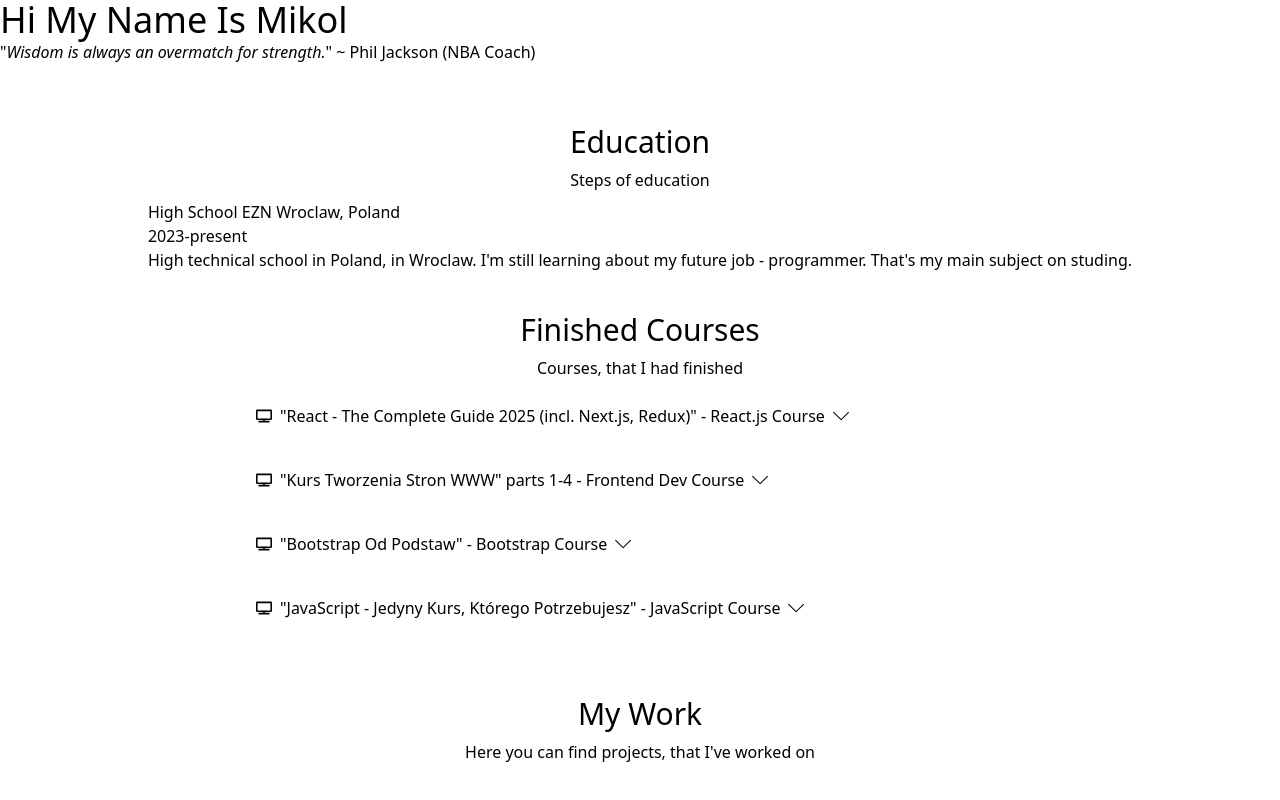
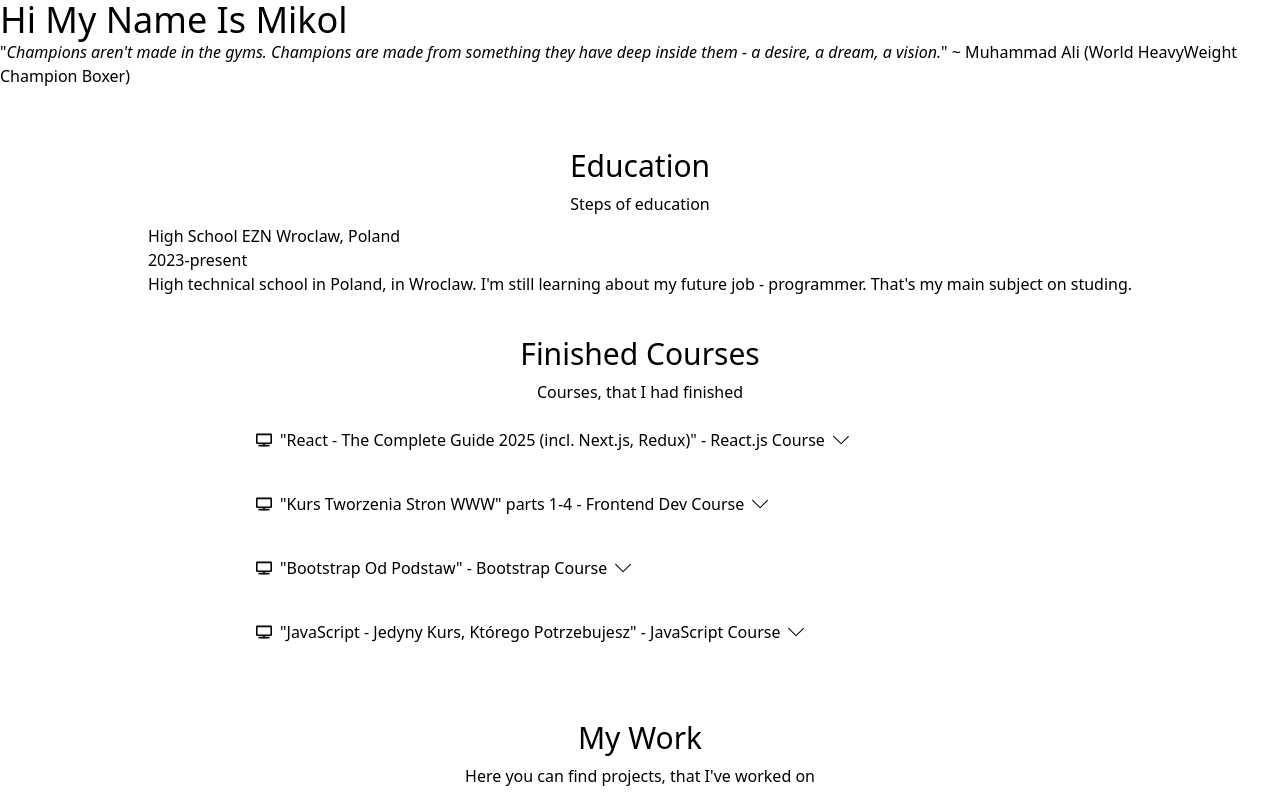
Before and after one commit to mSajewiczz/portfolio, a React (Vite) app: page / in a window 1280 px wide. Shown: the top 800 px of the page. Built offline with nearby package versions, Linux system fonts and the light colour scheme.

Commit message:
Modified few components & added context

```diff
--- a/src/App.tsx
+++ b/src/App.tsx
@@ -1,20 +1,59 @@
-import Header from "./Components/Header/Header"
-import MyWork from "./Components/MyWork/MyWork"
-import MySkills from "./Components/MySkills/MySkills"
-import MyHistory from "./Components/MyHistory/MyHistory"
+import Header from "./Components/Header/Header";
+import MyWork from "./Components/MyWork/MyWork";
+import MySkills from "./Components/MySkills/MySkills";
+import MyHistory from "./Components/MyHistory/MyHistory";
+import React, { useContext, useEffect, useState } from "react";
+import { AuthorContext } from "./Components/Context/AuthorContext";
+import { QuoteContext } from "./Components/Context/QuoteContext";
 
-function App() {
+const quotesArray = [
+	{
+		quote: `The best motivation always comes from within.`,
+		author: `~ Michael Johnson (Gold Medal Sprinter)`,
+	},
+	{
+		quote: `Champions aren't made in the gyms. Champions are made from something they have deep inside them - a desire, a dream, a vision.`,
+		author: `~ Muhammad Ali (World HeavyWeight Champion Boxer)`,
+	},
+	{
+		quote: `Wisdom is always an overmatch for strength.`,
+		author: `~ Phil Jackson (NBA Coach)`,
+	},
+	{
+		quote: `Money was never a big motivation for me, except as a way to keep score. The real excitement is playing the game.`,
+		author: `~ Donald Trump (Business Leader)`,
+	},
+];
 
 
-  return (
-    <>
-    <Header/>
-    <MyHistory />
-    <MyWork/>
-    <MySkills />
+function App( ) {
 
-    </>
-  )
+const [quote, setQuote] = useState();
+const [author, setAuthor] = useState();
+
+function getRandomQuote() {
+	let random = Math.floor(Math.random() * 3);
+	setQuote(quotesArray[random].quote);
+	setAuthor(quotesArray[random].author);
 }
 
-export default App
+  useEffect(() => {
+    getRandomQuote();
+  }, []);
+
+
+	return (
+		<>
+			<QuoteContext.Provider value={quote}>
+				<AuthorContext.Provider value={author}>
+					<Header />
+					<MyHistory />
+					<MyWork />
+					<MySkills />
+				</AuthorContext.Provider>
+			</QuoteContext.Provider>
+		</>
+	);
+}
+
+export default App;
--- /dev/null
+++ b/src/Components/Context/AuthorContext.tsx
@@ -0,0 +1,3 @@
+import { createContext } from "react";
+
+export const AuthorContext = createContext("");
--- /dev/null
+++ b/src/Components/Context/QuoteContext.tsx
@@ -0,0 +1,3 @@
+import { createContext } from "react";
+
+export const QuoteContext = createContext("");
--- a/src/Components/Header/Header.tsx
+++ b/src/Components/Header/Header.tsx
@@ -1,34 +1,13 @@
-import React, { useState, useEffect } from "react";
+import React, {useContext, useState, useEffect } from "react";
+import { AuthorContext } from "../Context/AuthorContext";
+import { QuoteContext } from "../Context/QuoteContext";
 
-const quotesArray = [
-	{
-		quote: `The best motivation always comes from within.`,
-		author: `~ Michael Johnson (Gold Medal Sprinter)`,
-	},
-	{
-		quote: `Champions aren't made in the gyms. Champions are made from something they have deep inside them - a desire, a dream, a vision.`,
-		author: `~ Muhammad Ali (World HeavyWeight Champion Boxer)`,
-	},
-	{
-		quote: `Wisdom is always an overmatch for strength.`,
-		author: `~ Phil Jackson (NBA Coach)`,
-	},
-	{
-		quote: `Money was never a big motivation for me, except as a way to keep score. The real excitement is playing the game.`,
-		author: `~ Donald Trump (Business Leader)`,
-	},
-];
 
-let quote: string;
-let author: string;
 
-function getRandomQuote() {
-	let random = Math.floor(Math.random() * 3);
-	quote = `${quotesArray[random].quote}`;
-	author = `${quotesArray[random].author}`;
-}
+export default function Header( ) {
 
-export default function Header() {
+	const quote = useContext(QuoteContext);
+	const author = useContext(AuthorContext);
 
 	const [currentText, setCurrentText] = useState('');
 	const [currentIndex, setCurrentIndex] = useState(0);
@@ -58,9 +37,9 @@ export default function Header() {
 	  }
 	}, [currentIndex, delay, infinite, text]);
 
+
 	return (
 		<>
-			{getRandomQuote()}
 			<section id="#header">
 				<h1 className="text-4xl">{currentText}</h1>
 				<p>"<span className="italic">{quote}</span>" {author}</p>
@@ -68,19 +47,3 @@ export default function Header() {
 		</>
 	);
 }
-
-
-/*let timeout:number;
-
-	  if (currentIndex <= text.length) {
-		timeout = setTimeout(() => {
-		  setCurrentText(prevText => prevText + text[currentIndex]);
-		  setCurrentIndex(prevIndex => prevIndex + 1);
-		}, delay);
-
-	  } else if (infinite) {
-		setCurrentIndex(0);
-		setCurrentText('');
-	  }
-
-	  return () => clearTimeout(timeout); */
```
